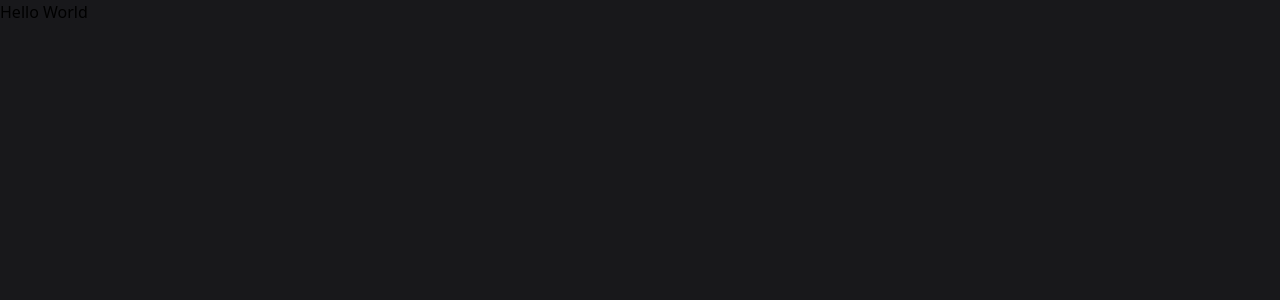
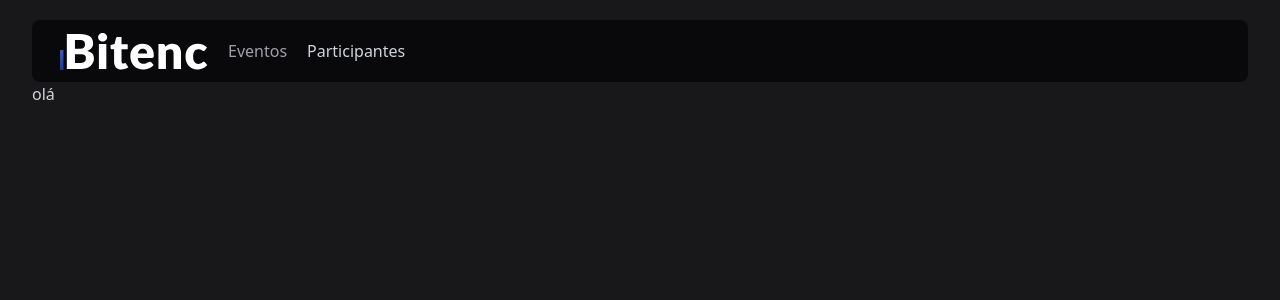
Before and after one commit to EmanuelBitenc/Manager-pass, a React (Vite) app: page / in a window 1280 px wide. Shown: the top 300 px of the page. Built offline with nearby package versions, Linux system fonts and the light colour scheme.

Commit message:
Components

```diff
--- a/src/App.tsx
+++ b/src/App.tsx
@@ -1,5 +1,13 @@
-function App() {
-  return <h1>Hello World</h1>;
-}
+import Header from "./components/header";
+import ParticipantesList from "./components/participantesList";
+
+const App = () => {
+  return (
+    <div className="max-w-[1216px] mx-auto py-5 bg-zinc-900 text-gray-300 ">
+      <Header />
+      <ParticipantesList />
+    </div>
+  );
+};
 
 export default App;
--- /dev/null
+++ b/src/components/participantesList.tsx
@@ -0,0 +1,5 @@
+const ParticipantesList = () => {
+  return <div>olá</div>;
+};
+
+export default ParticipantesList;
```
